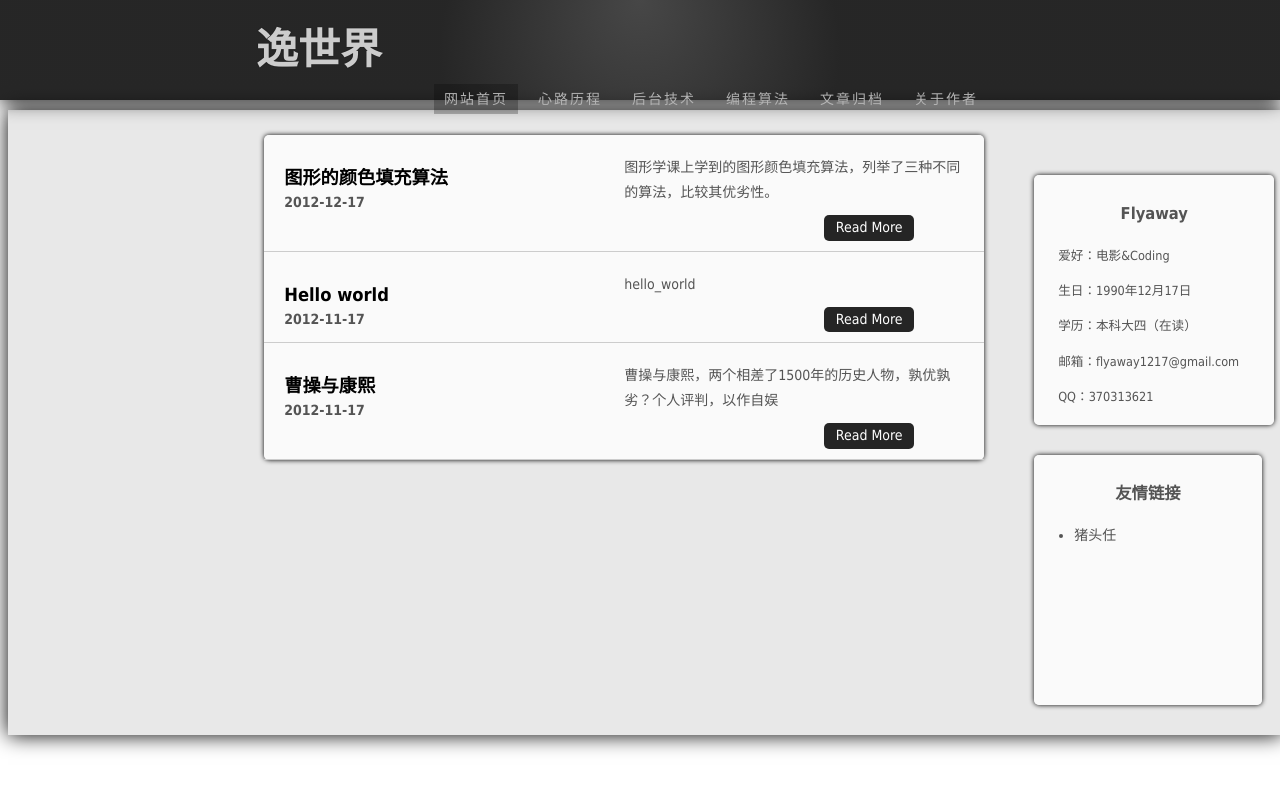
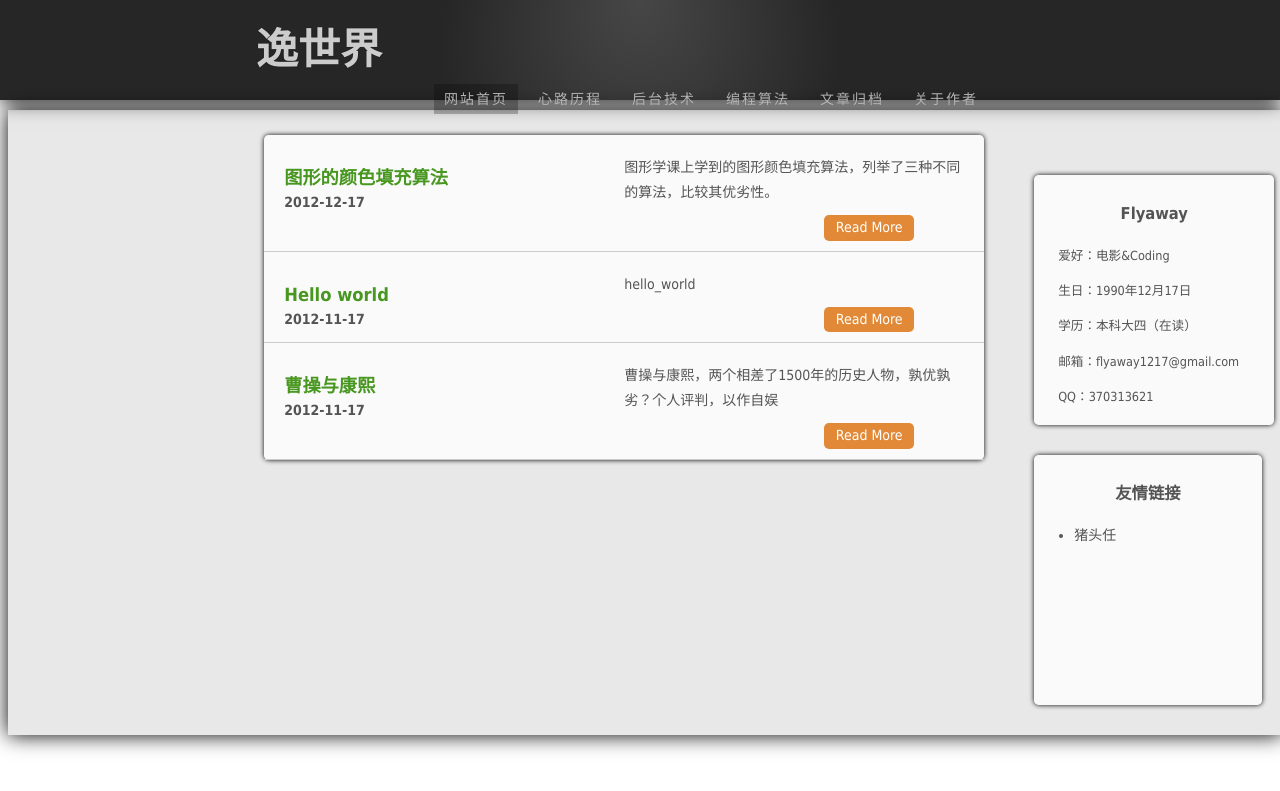
Before and after one commit to flyaway1217/flyaway1217.github.com, a Jekyll site: the page built from index.html, in a window 1280 px wide. Shown: the top 791 px of the page. Built offline with Jekyll 4.4.1, drawn with Linux system fonts in a browser that asks for light colours; Markdown is read by kramdown in place of the engine named in the settings.

Commit message:
Update post.html

```diff
--- a/_layouts/default.html
+++ b/_layouts/default.html
@@ -74,8 +74,7 @@
 
 		<!--中间部分-->
 		<section id="container">
-
-		{{ content }}
+			{{ content }}
 		</section>
 		<!--中间结束-->
 
--- a/css/index.css
+++ b/css/index.css
@@ -79,7 +79,7 @@
 
 #index .more{
 	display:block;
-	background-color:hsla(0,0%,0%,0.85);
+	background-color:hsl(29,74%,55%);
 	width:90px;
 	text-align:center;
 	margin:10px 0 0 200px;
@@ -91,16 +91,16 @@
 
 
 #index a:link {
-	color:hsl(0,0%,0%);
+	color:hsl(100,65%,36%);
 }
 #index a:active {
-	color:hsl(0,0%,0%);
+	color:hsl(100,65%,36%);
 }
 #index a:visited {
-	color:hsl(0,0%,0%);
+	color:hsl(100,65%,36%);
 }
 #index a:hover {
-	color:hsl(207,100%,54%);
+	color:hsl(100,90%,20%);
 }
 
 
@@ -114,7 +114,7 @@
 	color:hsl(0,0%,100%);
 }
 #index .info a:hover {
-	background:hsl(207,100%,54%);
+	background:hsl(332,100%,47%);
 }
 
 .article_info:hover {
--- a/index.html
+++ b/index.html
@@ -18,6 +18,7 @@ isIndex: true
 							<div class="center"><p>{{ mypost.description }}</p>
 							</div>
 							<a href="{{ mypost.url }}" title="Read More" class="more" >Read More</a>
+						</div>
 							</article>
 							{% endfor %}
 				</div>
```
